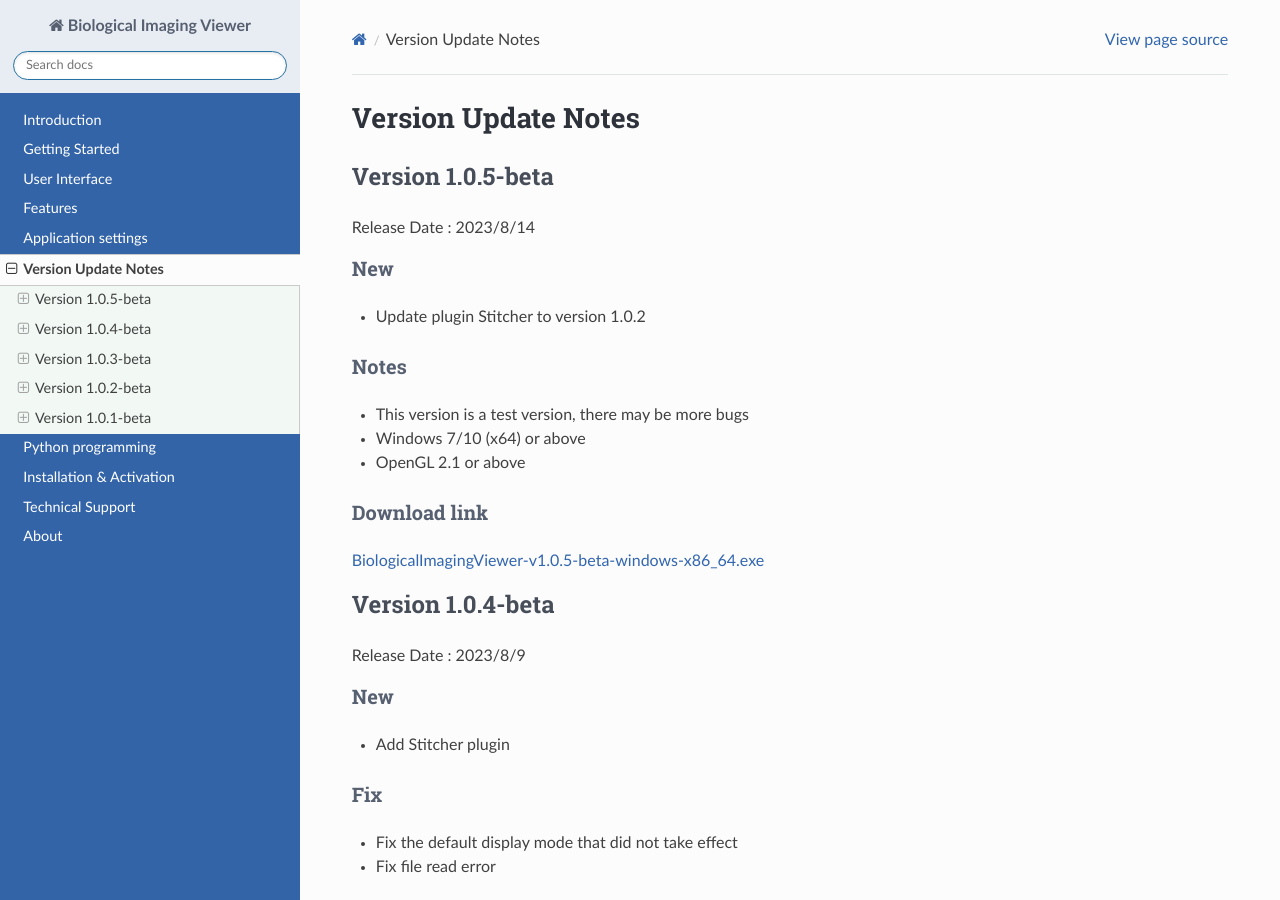
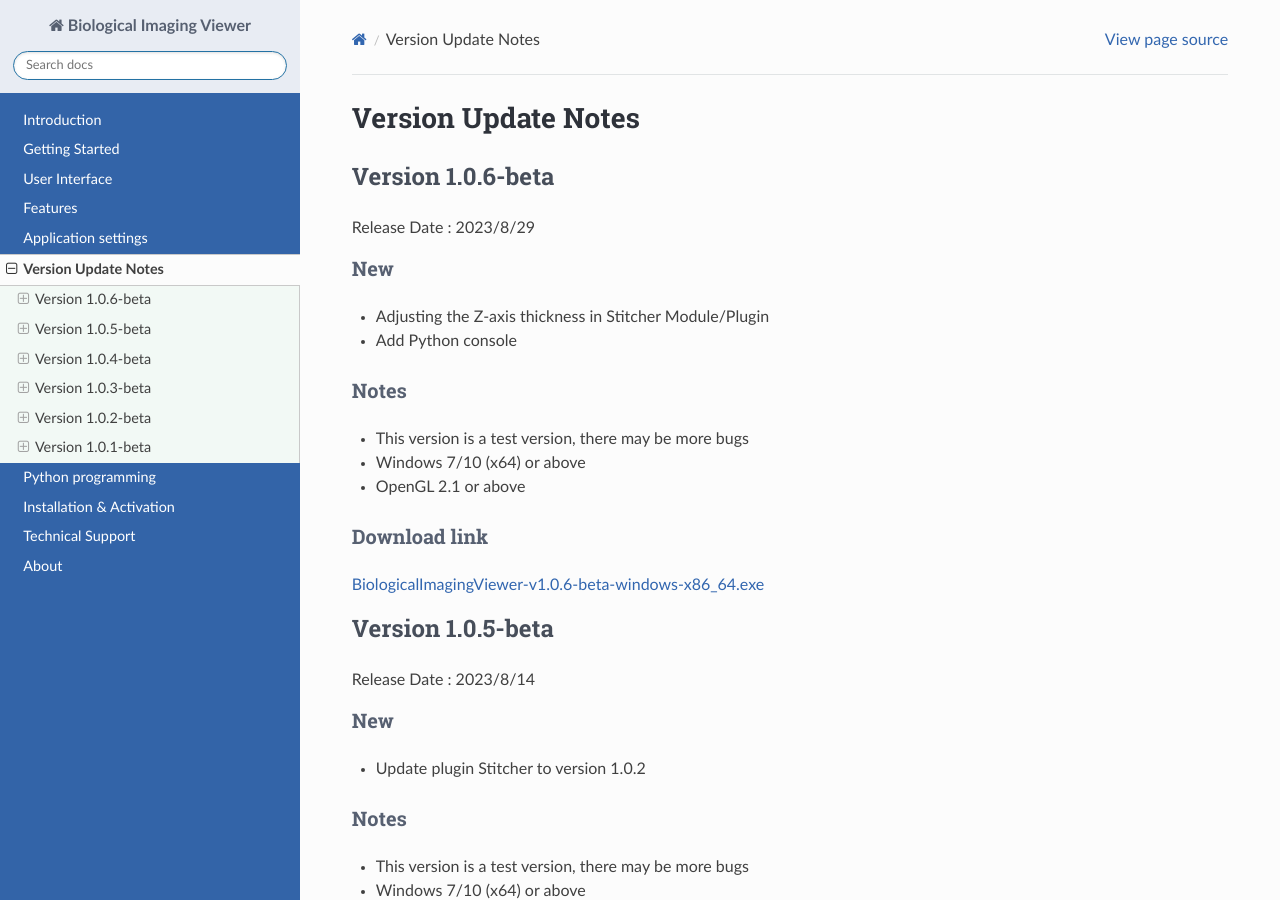
Before and after one commit to yangtong93/sphinx-img-docs, a Sphinx documentation site: the page built from source/user_guide/upgrade.md, in a window 1280 px wide and 900 px high. Built offline with Sphinx 7.4.7 and the Read the Docs theme 2.0.0, drawn with Linux system fonts in a browser that asks for light colours.

Commit message:
feature: version 1.0.6-beta

```diff
--- a/source/user_guide/upgrade.md
+++ b/source/user_guide/upgrade.md
@@ -1,4 +1,21 @@
 # Version Update Notes
+
+## Version 1.0.6-beta
+
+Release Date : 2023/8/29
+
+### New
+* Adjusting the Z-axis thickness in Stitcher Module/Plugin
+* Add Python console
+
+
+### Notes
+* This version is a test version, there may be more bugs
+* Windows 7/10 (x64) or above
+* OpenGL 2.1 or above
+
+### Download link
+[BiologicalImagingViewer-v1.0.6-beta-windows-x86_64.exe](http://71.131.244.138:22224/Image-1.0.6-beta/BiologicalImagingViewer-v1.0.6-beta-windows-x86_64.exe)
 
 ## Version 1.0.5-beta
 
```
Also changed, not shown: 2 other files.
